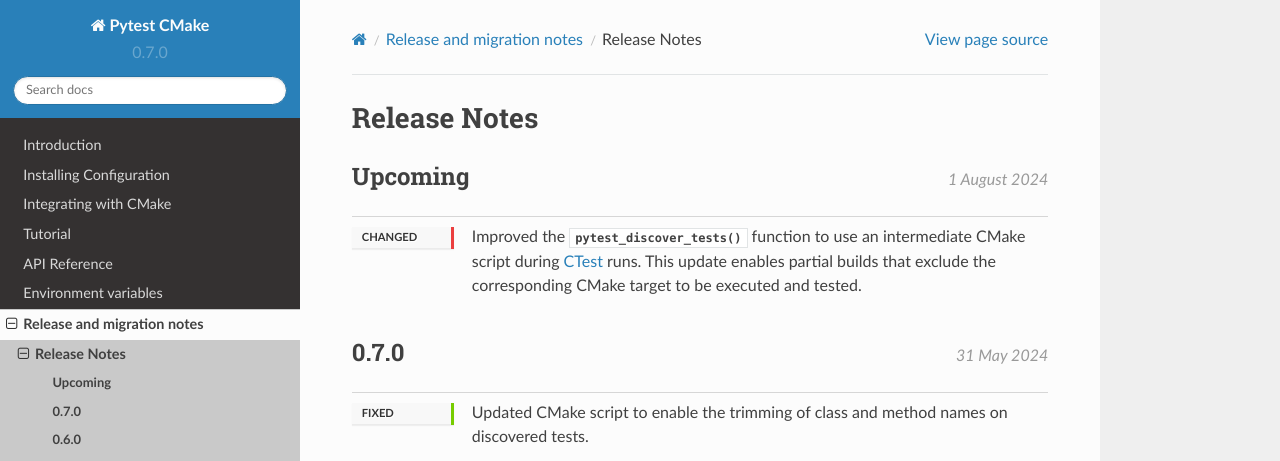
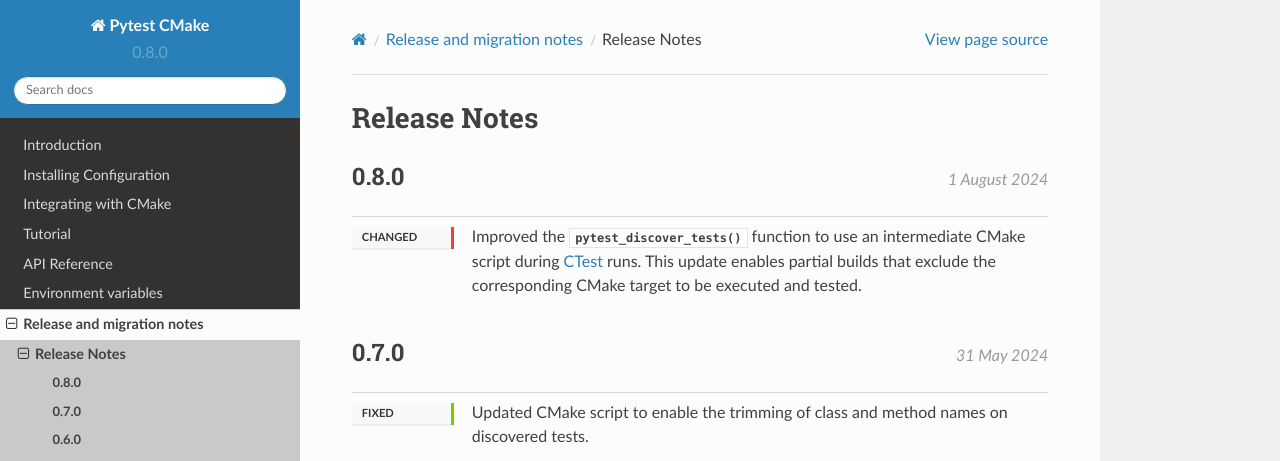
Before and after one commit to python-cmake/pytest-cmake, a Sphinx documentation site: the page built from doc/release/release_notes.rst, in a window 1280 px wide and 900 px high. Shown: the top 461 px of the window. Built offline with Sphinx 7.4.7 and the Read the Docs theme 2.0.0, drawn with Linux system fonts in a browser that asks for light colours.

Commit message:
Update version to 0.8.0

```diff
--- a/doc/release/release_notes.rst
+++ b/doc/release/release_notes.rst
@@ -4,7 +4,8 @@
 Release Notes
 *************
 
-.. release:: Upcoming
+.. release:: 0.8.0
+    :date: 2024-08-01
 
     .. change:: changed
 
--- a/pyproject.toml
+++ b/pyproject.toml
@@ -9,7 +9,7 @@
 
 [project]
 name = "pytest-cmake"
-version = "0.7.0"
+version = "0.8.0"
 description = "Provide CMake module for Pytest"
 readme = "README.md"
 requires-python = ">=2.7, !=3.0.*, !=3.1.*, !=3.2.*, !=3.3.*, !=3.4.*, !=3.5.*, <4"
--- a/setup.py
+++ b/setup.py
@@ -60,7 +60,7 @@
 
 setup(
     name="pytest-cmake",
-    version="0.7.0",
+    version="0.8.0",
     data_files=[
         (
             "share/Pytest/cmake",
```
